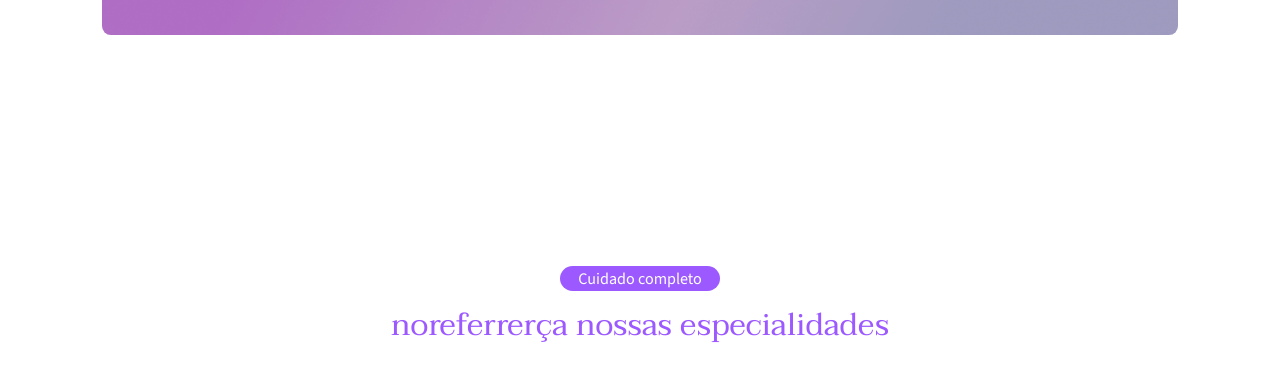
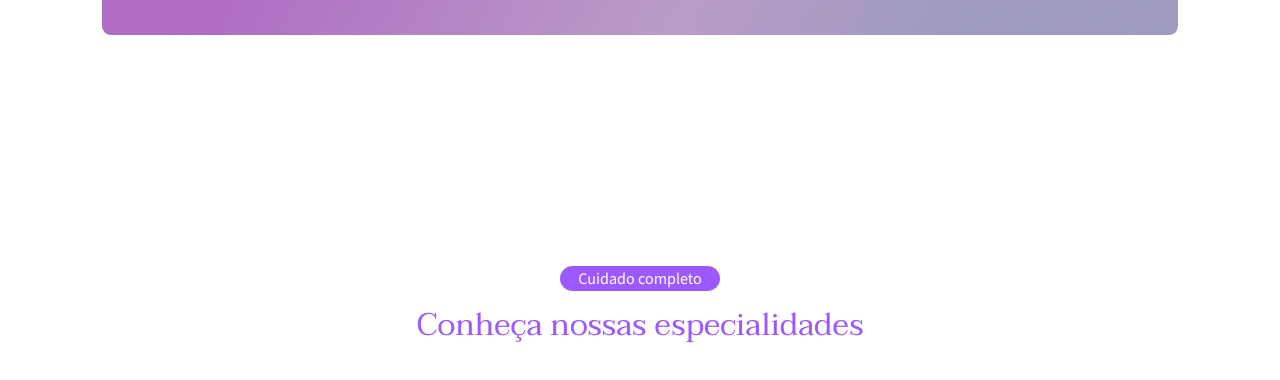
Before and after one commit to blpsoares/Pelvis-Institucional, a React (Vite) app: page / in a window 1280 px wide. Shown: the part 1166-1546 px from the top of the page. Built offline with nearby package versions, Linux system fonts and the light colour scheme.

Commit message:
fix: troca do texto Conheca nossa equipe que estava como norefferça

```diff
--- a/src/pages/home/index.jsx
+++ b/src/pages/home/index.jsx
@@ -105,7 +105,7 @@ const Home = () => {
 
       <Container mainClass="especialidadesMain">
         <span className="spanLabel">Cuidado completo</span>
-        <h3>noreferrerça nossas especialidades</h3>
+        <h3>Conheça nossas especialidades</h3>
         <div className="especialidades">
           <BoxAnimation animation="left" addClass="specCardsAnimate">
             <EspecialidadesCard
```
